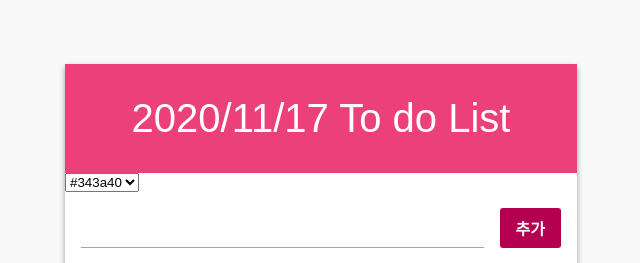
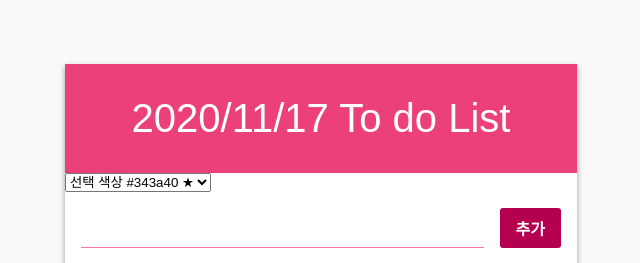
Before and after one commit to hachuu/React_todo_list, a React (Create React App) app: page / in a window 1280 px wide. Shown: the top 263 px of the page, without its empty margins (319-959 px from the left). Built offline with nearby package versions, Linux system fonts and the light colour scheme.

Commit message:
palette 색에 따른 input text 색상 변경 로직 추가

```diff
--- a/src/App.js
+++ b/src/App.js
@@ -8,11 +8,12 @@ class App extends Component {
   state = {
     input: '',
     todos: [
-      { id: 0, text: ' 메일 확인', checked: false },
-      { id: 1, text: ' 레드마인 확인', checked: false },
-      { id: 2, text: ' 영어단어 정리', checked: false },
-      { id: 3, text: ' GitHub 체크', checked: false }
-    ]
+      { id: 0, text: '메일 확인', checked: false },
+      { id: 1, text: '레드마인 확인', checked: false },
+      { id: 2, text: '영어단어 정리', checked: false },
+      { id: 3, text: 'GitHub 체크', checked: false }
+    ],
+    color: ''
   }
   id = 4;
 
@@ -69,25 +70,35 @@ class App extends Component {
     });
   }
 
+  handleColor = (colour) => {
+    const { color } = this.state;
+    this.setState({
+      color: colour.target.value
+    });
+    console.log(colour.target.value);
+  }
+
   render() {
-    const { input, todos } = this.state;
+    const { input, todos, color } = this.state;
     const {
       handleChange,
       handleCreate,
       handleKeyPress,
       handleToggle,
-      handleRemove
+      handleRemove,
+      handleColor
     } = this;
 
     return (
       <TodoListTemplate form={(
         <Form
           value={input}
+          color={color}
           onKeyPress={handleKeyPress}
           onChange={handleChange}
           onCreate={handleCreate}
         />
-      )}>
+      )} onChange={handleColor}>
         <TodoItemList todos={todos} onToggle={handleToggle} onRemove={handleRemove}/>
       </TodoListTemplate>
     );
--- a/src/components/Form/Form.js
+++ b/src/components/Form/Form.js
@@ -1,10 +1,10 @@
 import React from 'react';
 import './Form.css';
 
-const Form = ({value, onChange, onCreate, onKeyPress}) => {
+const Form = ({value, color, onChange, onCreate, onKeyPress}) => {
   return (
     <div className="form">
-      <input value={value} onChange={onChange} onKeyPress={onKeyPress}/>
+      <input value={value} onChange={onChange} onKeyPress={onKeyPress} style={Object.assign({color: color})}/>
       <div className="create-button" onClick={onCreate}>
         추가
       </div>
--- a/src/components/Palette/Palette.js
+++ b/src/components/Palette/Palette.js
@@ -1,7 +1,7 @@
 import React, { Component } from 'react';
 class Palette extends Component {
     render() {
-        const { colors, selectColor } = this.props;
+        const { colors, onChange } = this.props;
         const colorList = colors.map(
             (color) => (
                 <option className="color"
@@ -9,12 +9,12 @@ class Palette extends Component {
                     key={color.id}
                     style={Object.assign({color: color.value})}
                 >
-                    {color.value}
+                    선택 색상 {color.value} ★
                 </option>
             )
         );
         return (
-            <select>
+            <select onChange={onChange}>
                 {colorList}
             </select>
         );
--- a/src/components/TodoList/TodoListTemplate.js
+++ b/src/components/TodoList/TodoListTemplate.js
@@ -2,7 +2,7 @@ import React from 'react';
 import Palette from '../Palette/Palette';
 import './TodoListTemplate.css';
 
-const TodoListTemplate = ({form, children}) => {
+const TodoListTemplate = ({form, children, onChange}) => {
 
   const today = new Date();
   const year = today.getFullYear();
@@ -21,7 +21,7 @@ const TodoListTemplate = ({form, children}) => {
       <div className="title">
         {todate} To do List
       </div>
-      <Palette colors={colors} selectColor=""></Palette>
+      <Palette colors={colors} onChange={onChange}></Palette>
       <section className="form-wrapper">
         {form}
       </section>
```
